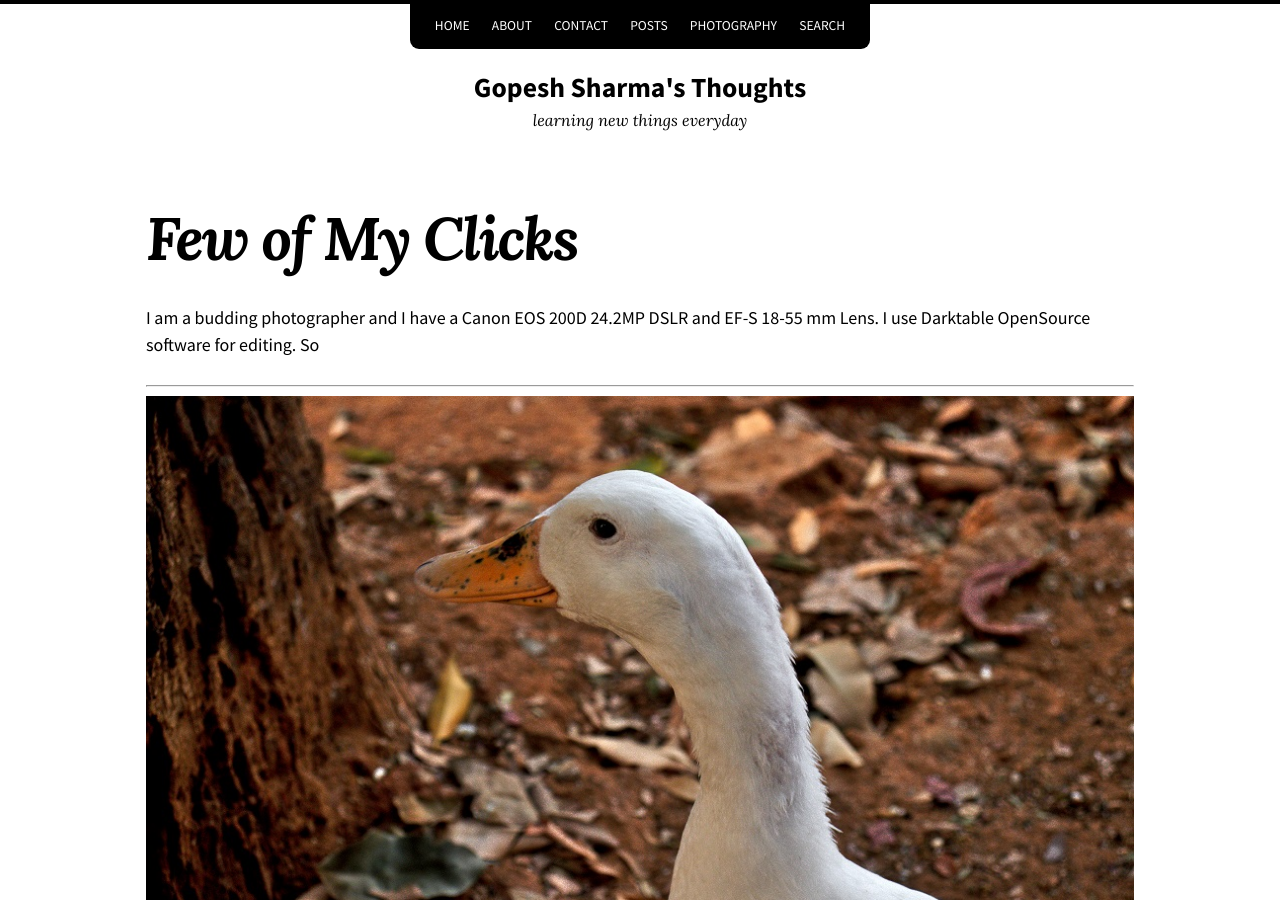
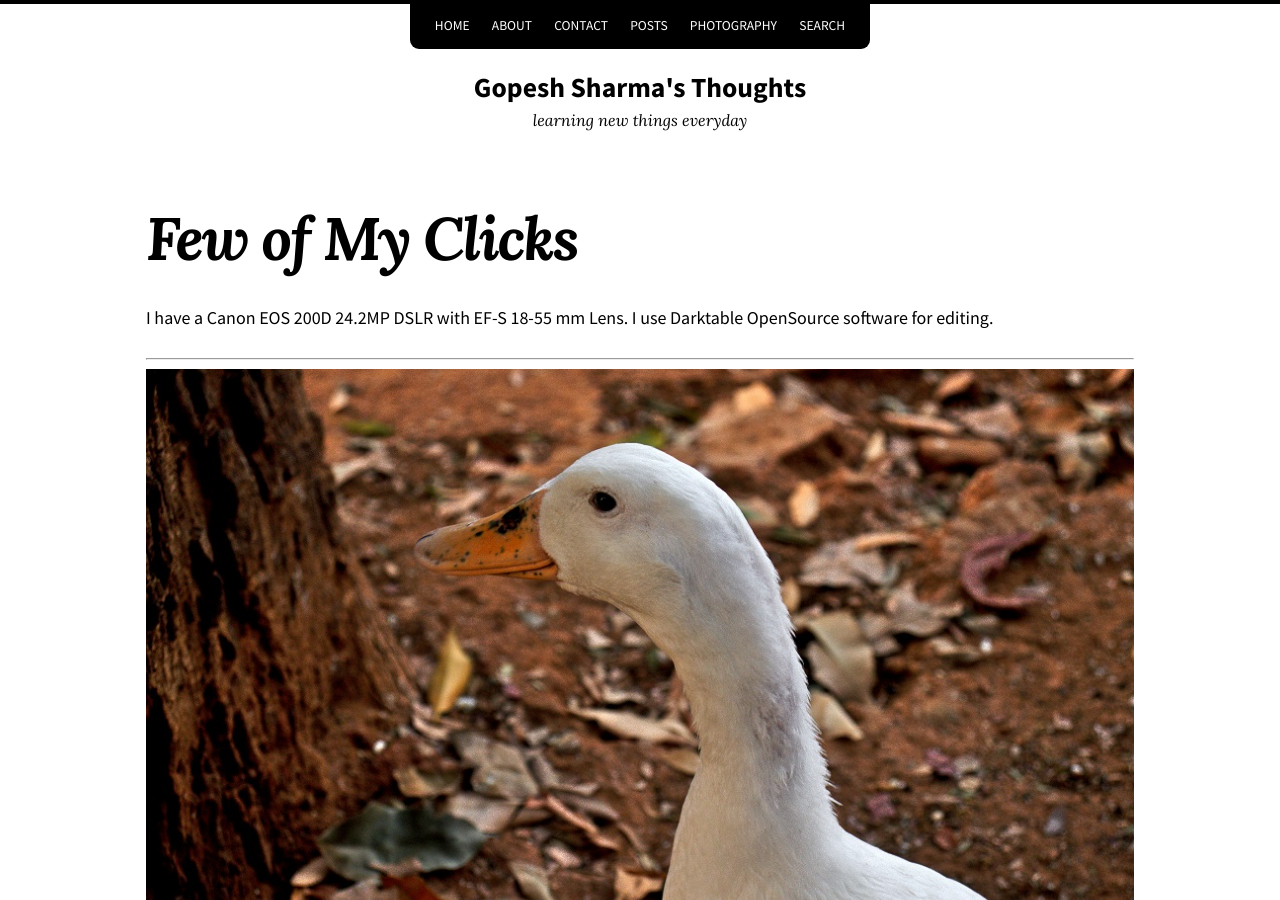
Before and after one commit to gopesh-sharma/personal-website, a Jekyll site: the page built from photography/index.md, in a window 1280 px wide and 900 px high. Built offline with Jekyll 4.4.1, drawn with Linux system fonts in a browser that asks for light colours; nearby versions of some CDN libraries.

Commit message:
Some Wording Changes

```diff
--- a/photography/index.md
+++ b/photography/index.md
@@ -4,7 +4,7 @@ layout: page
 permalink: /photography/
 ---
 
-I am a budding photographer and I have a Canon EOS 200D 24.2MP DSLR and EF-S 18-55 mm Lens. I use Darktable OpenSource software for editing. So
+I have a Canon EOS 200D 24.2MP DSLR with EF-S 18-55 mm Lens. I use Darktable OpenSource software for editing.
 
 <hr>
 ![Duck]({{ '/images/photography/duck.jpg' | absolute_url }}){: .align-center}
```
Also changed, not shown: other parts of photography/index.md (+2 -0 lines).
